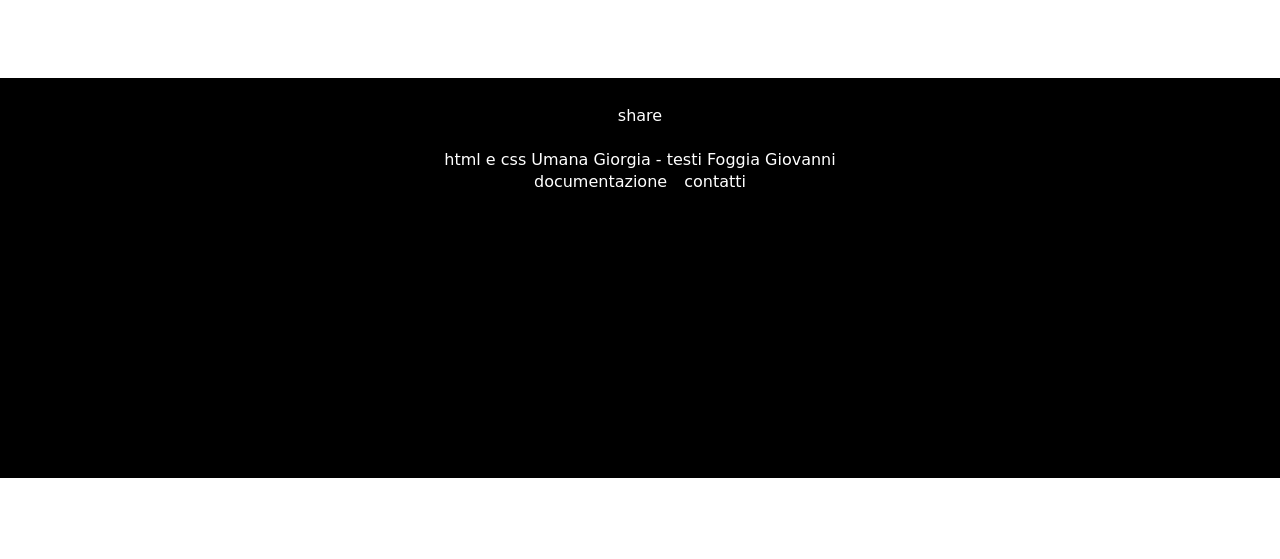
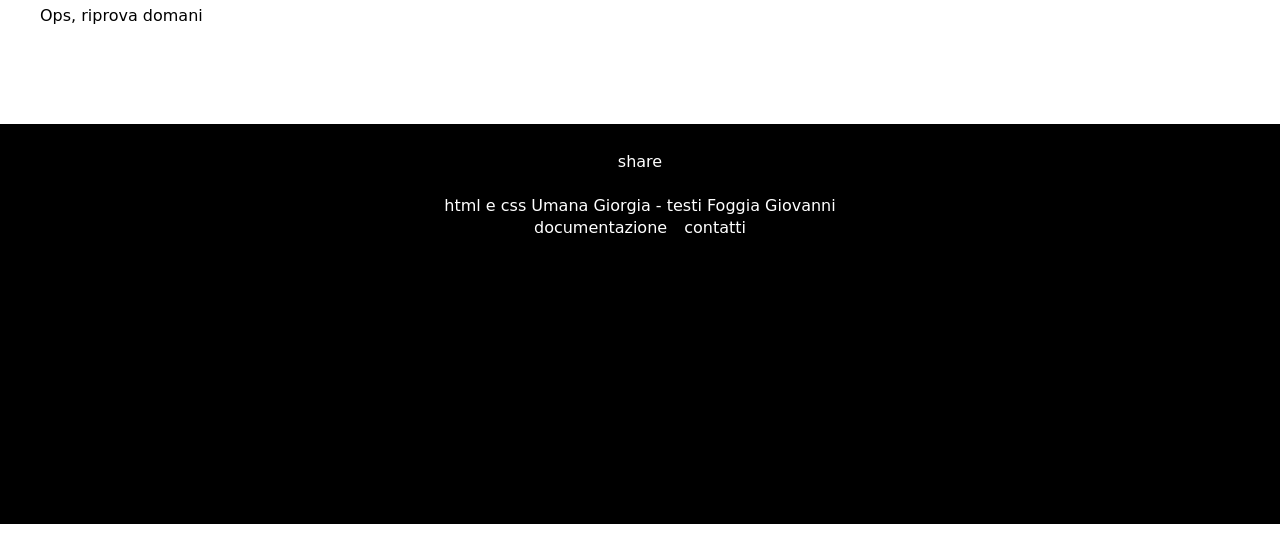
Before and after one commit to foggia-umana/sito-informatica-umanistica, a plain HTML site: page beatetemi.html in a window 1280 px wide. Shown: the part 241-800 px from the top of the page. Drawn offline with Linux system fonts and the light colour scheme; files that its build step writes are made by us from their sources; a web font is replaced by a local one.

Commit message:
Update beatetemi.html
aggiunto ops

```diff
--- a/beatetemi.html
+++ b/beatetemi.html
@@ -26,6 +26,8 @@
 <section>
 	<h1 class="titolo2">beat e temi del trap</h1>
 </section>
+<p>Ops, riprova domani</p>
+
 
 <div class="fine">
 	<section class="infofine">
```
